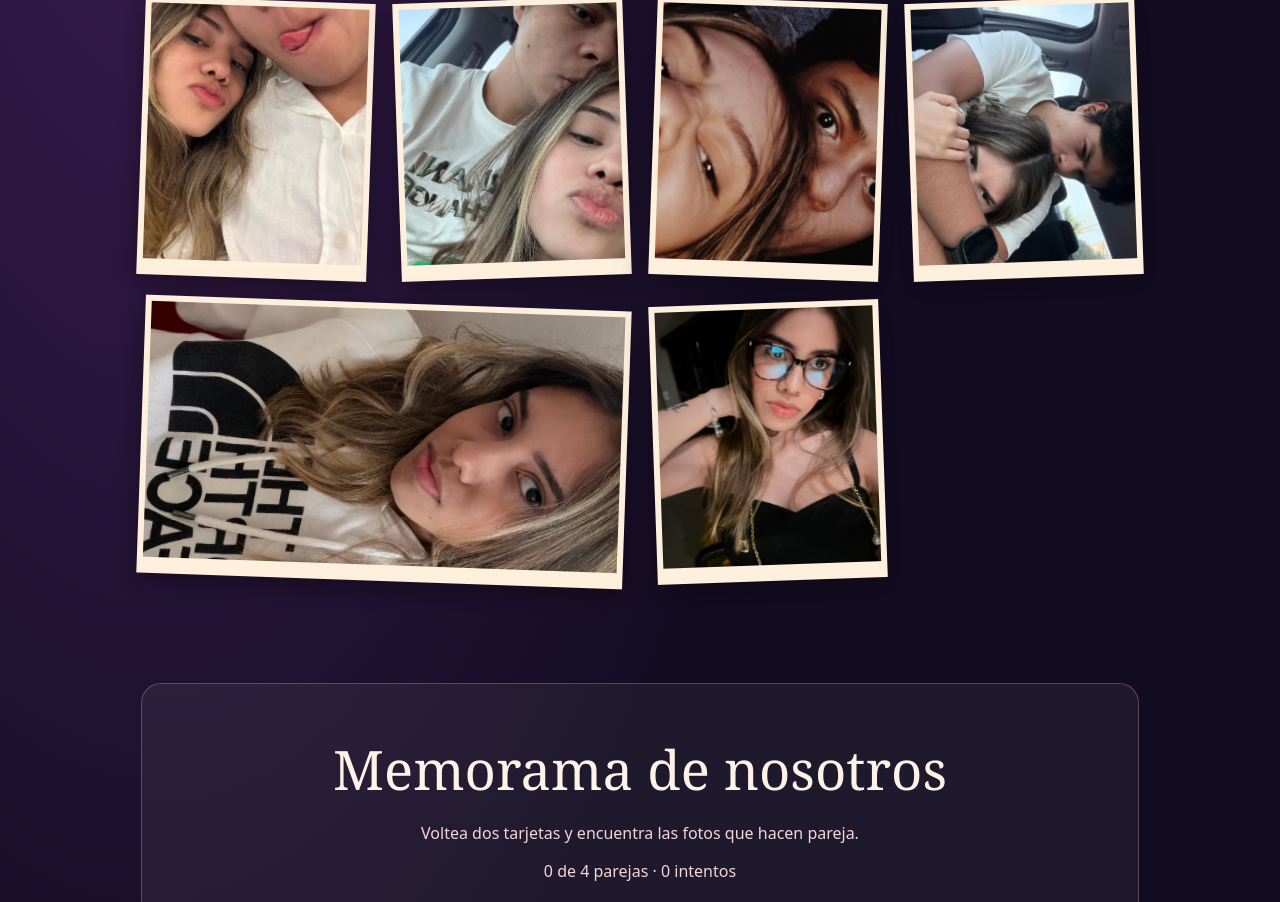
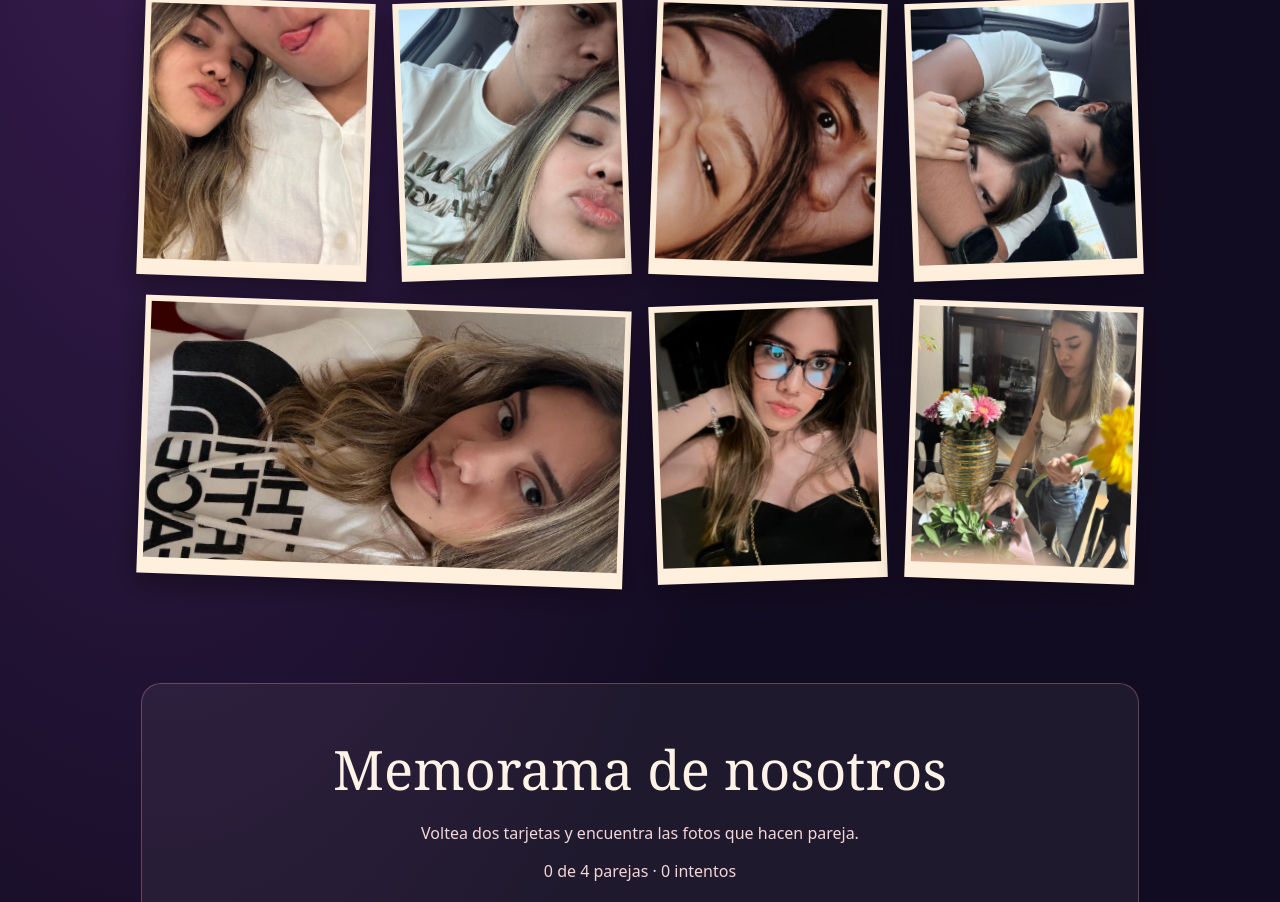
Before and after one commit to azazazaza1462-design/regalo-para-mi-amor, a plain HTML site: page index.html in a window 1280 px wide. Shown: the part 2972-3874 px from the top of the page. Drawn offline with Linux system fonts and the light colour scheme.

Commit message:
Agrega la foto 24 al album

```diff
--- a/index.html
+++ b/index.html
@@ -88,6 +88,7 @@
         <a href="assets/recuerdo-21.jpeg" aria-label="Ver foto 21"><img src="assets/recuerdo-21.jpeg" alt="" loading="lazy" decoding="async"></a>
         <a href="assets/recuerdo-22.jpeg" aria-label="Ver foto 22"><img src="assets/recuerdo-22.jpeg" alt="" loading="lazy" decoding="async"></a>
         <a href="assets/recuerdo-23.jpeg" aria-label="Ver foto 23"><img src="assets/recuerdo-23.jpeg" alt="" loading="lazy" decoding="async"></a>
+        <a href="assets/recuerdo-24.jpeg" aria-label="Ver foto 24"><img src="assets/recuerdo-24.jpeg" alt="" loading="lazy" decoding="async"></a>
       </div>
     </section>
     <section class="memory" id="memorama" aria-labelledby="memory-title">
```
Also changed, not shown: assets/recuerdo-24.jpeg (added).
